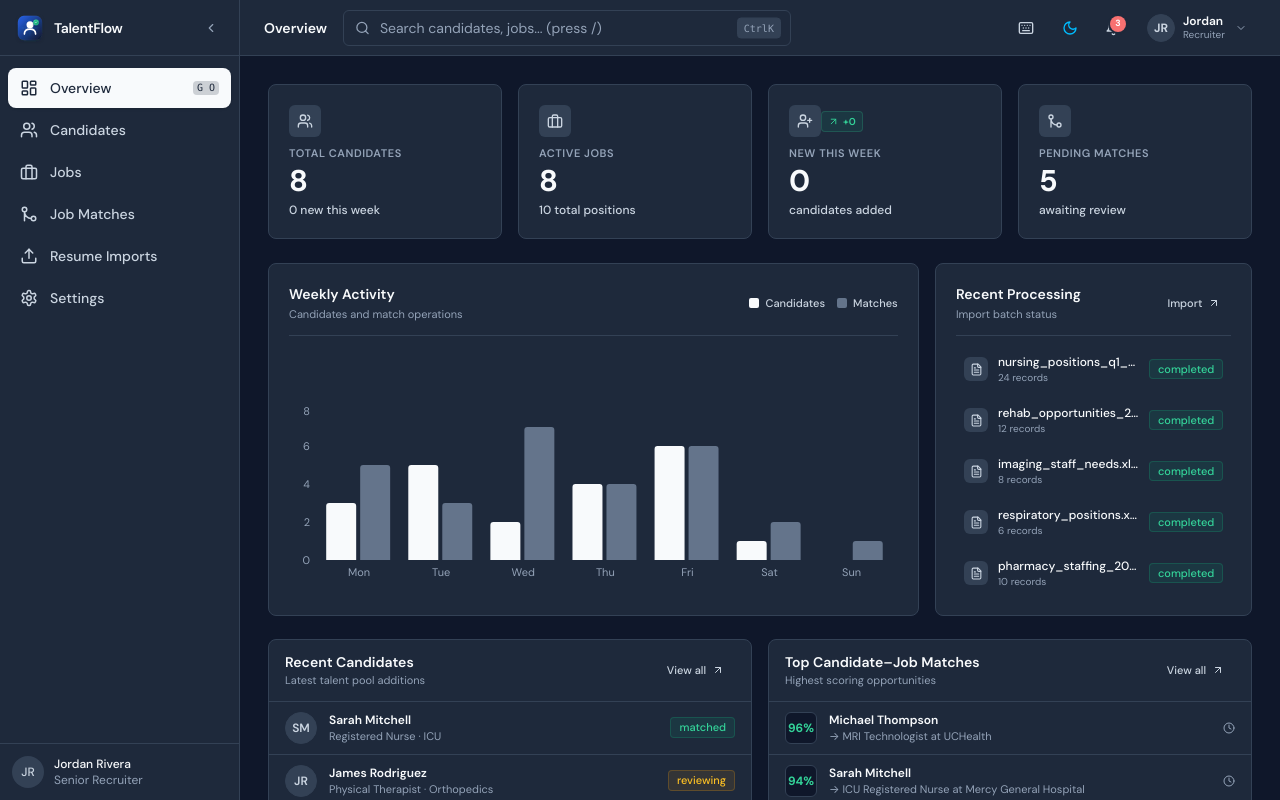
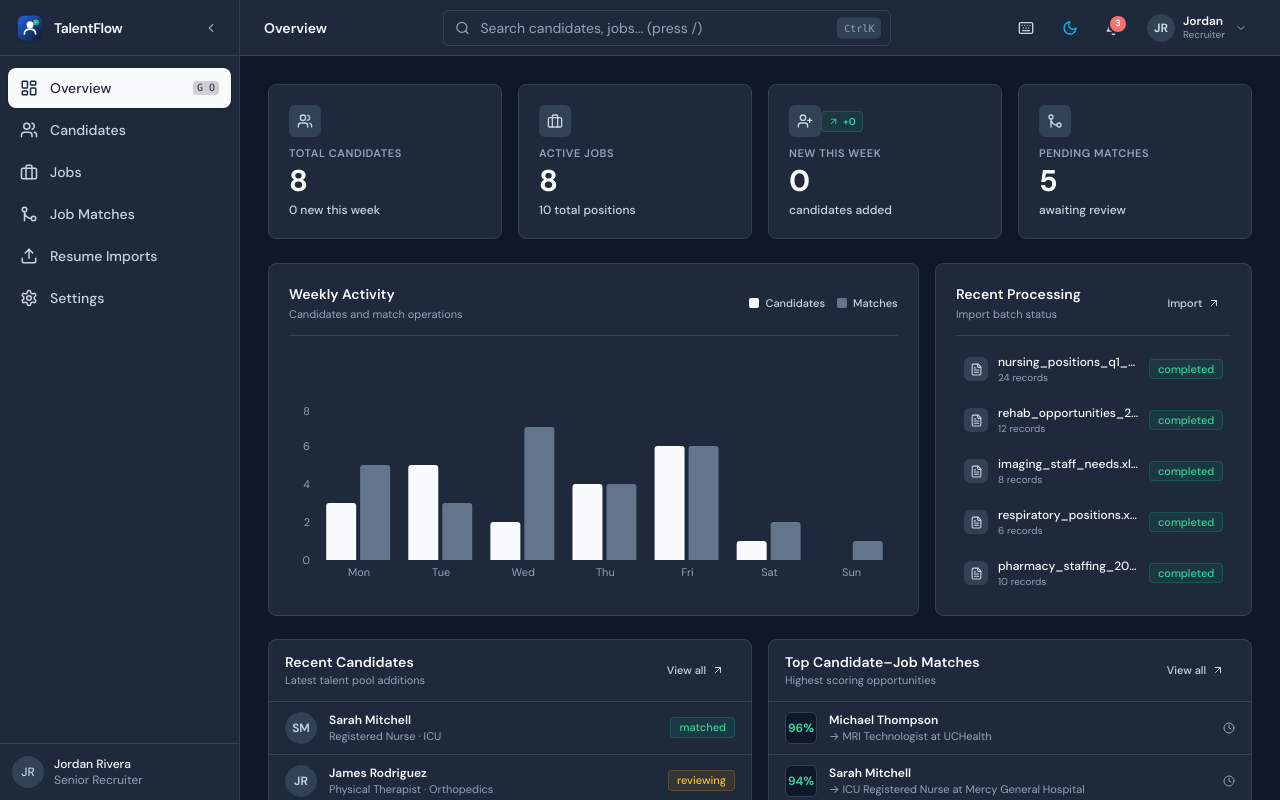
Before and after one commit to codewithabhiishek/TalentMatch, a React (Vite) app: page / in a window 1280 px wide. Built offline with nearby package versions, Linux system fonts and the light colour scheme.

Commit message:
style(header): center-align global search bar in top navigation header

```diff
--- a/src/components/Layout.tsx
+++ b/src/components/Layout.tsx
@@ -181,9 +181,9 @@ export function Layout({ children }: { children: React.ReactNode }) {
       {/* Main content */}
       <div className="flex-1 flex flex-col min-w-0 overflow-hidden">
         {/* Header */}
-        <header className="flex items-center justify-between h-14 px-4 lg:px-6 bg-[var(--color-surface)] border-b border-[var(--color-border)] flex-shrink-0 z-30 transition-colors duration-150">
-          {/* Left section: mobile menu toggle, page title, global search */}
-          <div className="flex items-center gap-3 sm:gap-4 flex-1 min-w-0 pr-4">
+        <header className="flex items-center justify-between h-14 px-4 lg:px-6 bg-[var(--color-surface)] border-b border-[var(--color-border)] flex-shrink-0 z-30 transition-colors duration-150 gap-4">
+          {/* Left section: mobile menu toggle & page title */}
+          <div className="flex items-center gap-3 sm:gap-4 flex-shrink-0">
             <button
               onClick={() => setMobileSidebarOpen(true)}
               className="lg:hidden w-8 h-8 flex items-center justify-center rounded-md hover:bg-[var(--color-surface-tertiary)] text-[var(--color-text-secondary)] transition-colors flex-shrink-0"
@@ -192,12 +192,14 @@ export function Layout({ children }: { children: React.ReactNode }) {
               <Menu size={18} />
             </button>
 
-            <h1 className="text-sm font-semibold text-[var(--color-text-primary)] hidden sm:block whitespace-nowrap flex-shrink-0">
+            <h1 className="text-sm font-semibold text-[var(--color-text-primary)] hidden sm:block whitespace-nowrap">
               {getPageTitle()}
             </h1>
+          </div>
 
-            {/* Global Search with constrained width and responsive adaptation */}
-            <div className="relative w-full max-w-xs sm:max-w-sm md:max-w-md group">
+          {/* Center section: Global Search centered in the header */}
+          <div className="flex-1 flex justify-center max-w-xl mx-auto">
+            <div className="relative w-full max-w-sm sm:max-w-md group">
               <Search size={15} className="absolute left-3 top-1/2 -translate-y-1/2 text-[var(--color-text-tertiary)] group-focus-within:text-[var(--color-text-primary)] transition-colors pointer-events-none" />
               <input
                 ref={searchInputRef}
@@ -219,7 +221,7 @@ export function Layout({ children }: { children: React.ReactNode }) {
           </div>
 
           {/* Right section: Far-right anchored control group */}
-          <div className="flex items-center gap-1.5 sm:gap-2 flex-shrink-0 ml-auto">
+          <div className="flex items-center gap-1.5 sm:gap-2 flex-shrink-0">
             {/* Keyboard shortcuts trigger */}
             <button
               onClick={() => setShortcutsModalOpen(true)}
```
